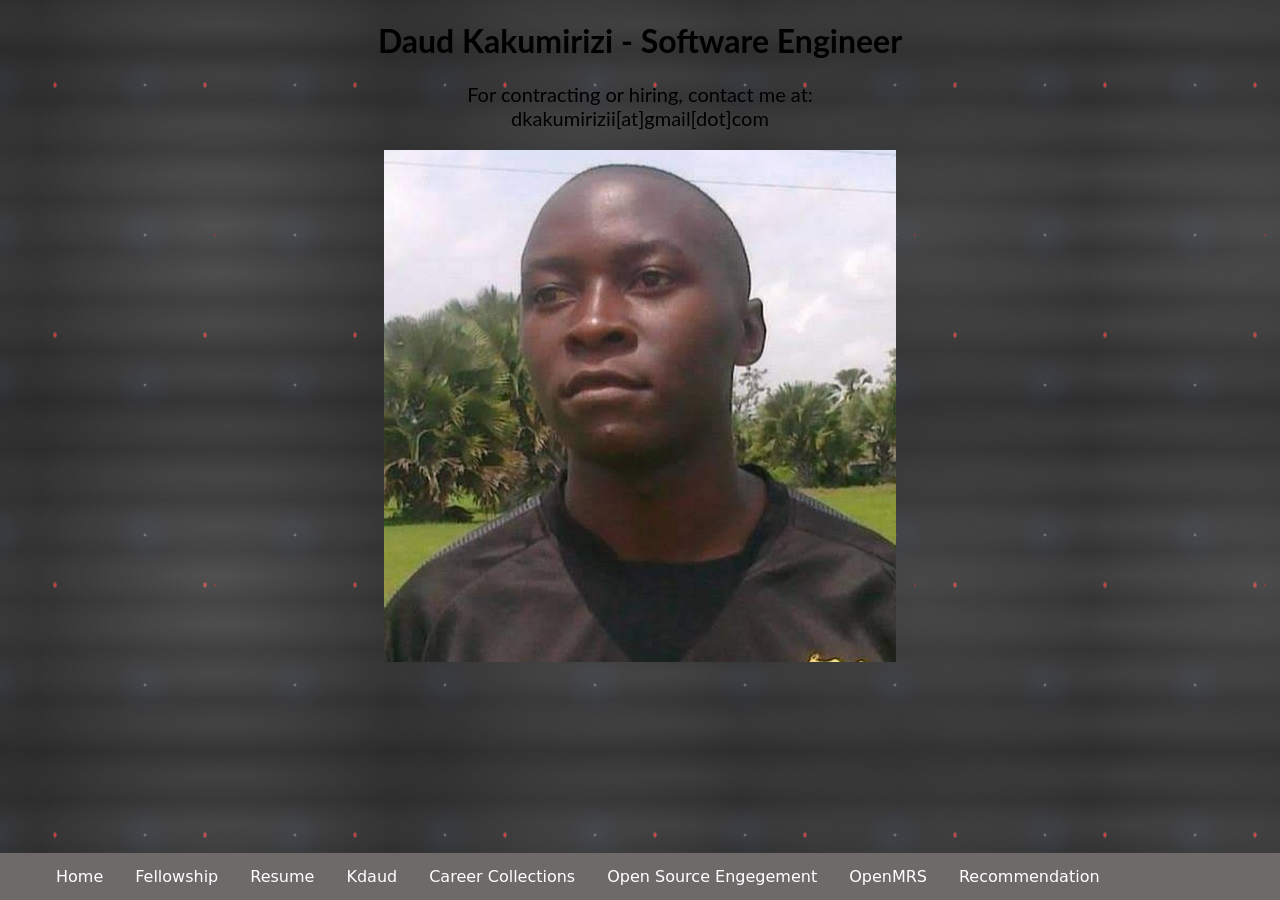
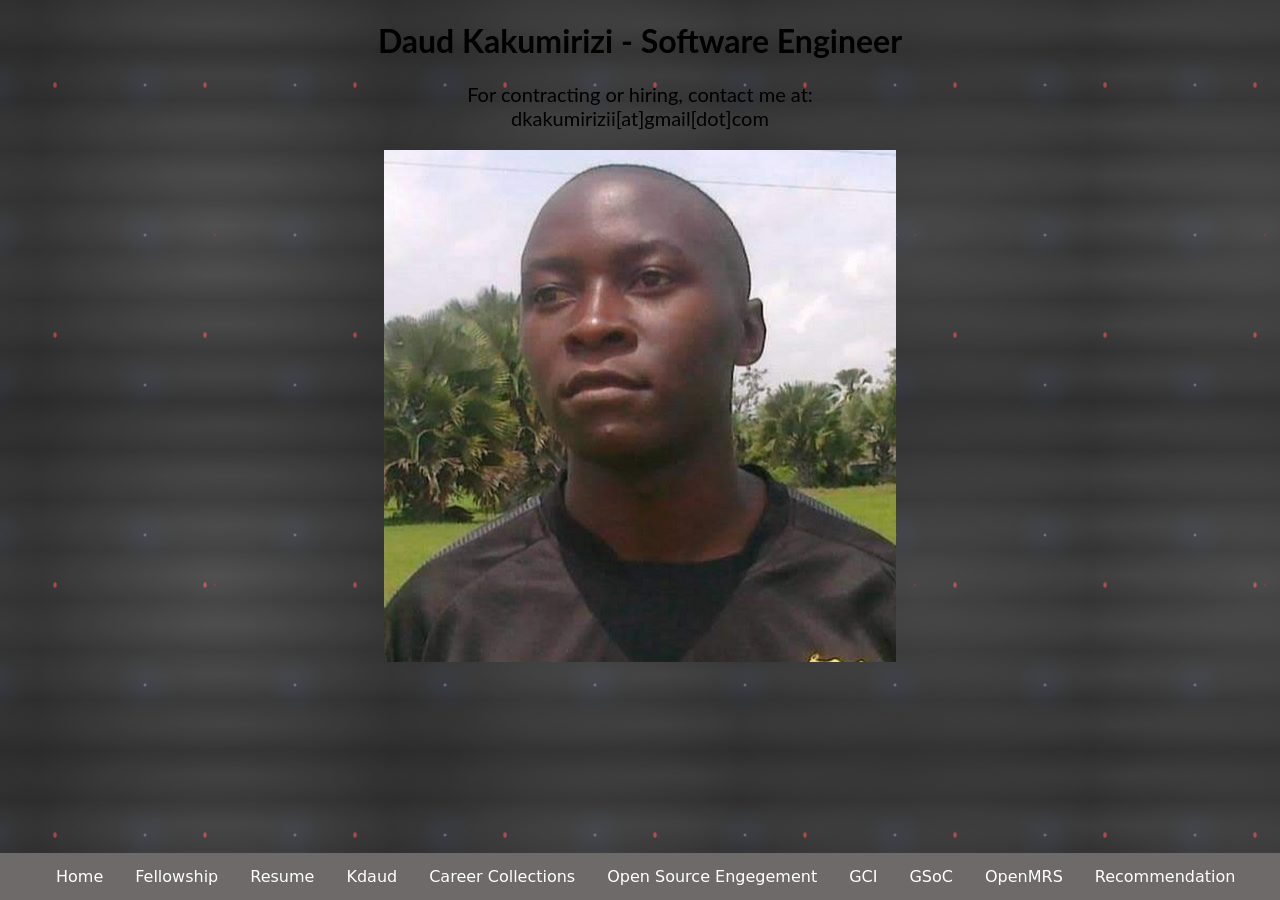
Before and after one commit to kdaud/kdaud.github.io, a Jekyll site: the page index.html, which Jekyll copies as it is, in a window 1280 px wide. Built offline with Jekyll 4.4.1, drawn with Linux system fonts in a browser that asks for light colours.

Commit message:
Added google profile

```diff
--- a/index.html
+++ b/index.html
@@ -21,8 +21,11 @@
   <li><a target="_blank" href="https://github.com/kdaud">Kdaud</a></li>
   <li><a target="_blank" href="https://kdaud.medium.com">Career Collections</a></li>
   <li><a target="_blank" href="https://talk.openmrs.org/u/kdaud/summary">Open Source Engegement</a></li>
+  <li><a target="_blank" href="profile/gci_mentor.pdf">GCI</a></li>
+  <li><a target="_blank" href="profile/gsoc_admin.pdf">GSoC</a></li>
   <li><a target="_blank" href="https://openmrs.org/">OpenMRS</a></li>
   <li><a target="_blank" href="recom/Herman.pdf">Recommendation</a></ul>
+
 </ul>
 
 </body>
```
Also changed, not shown: 2 other files.
